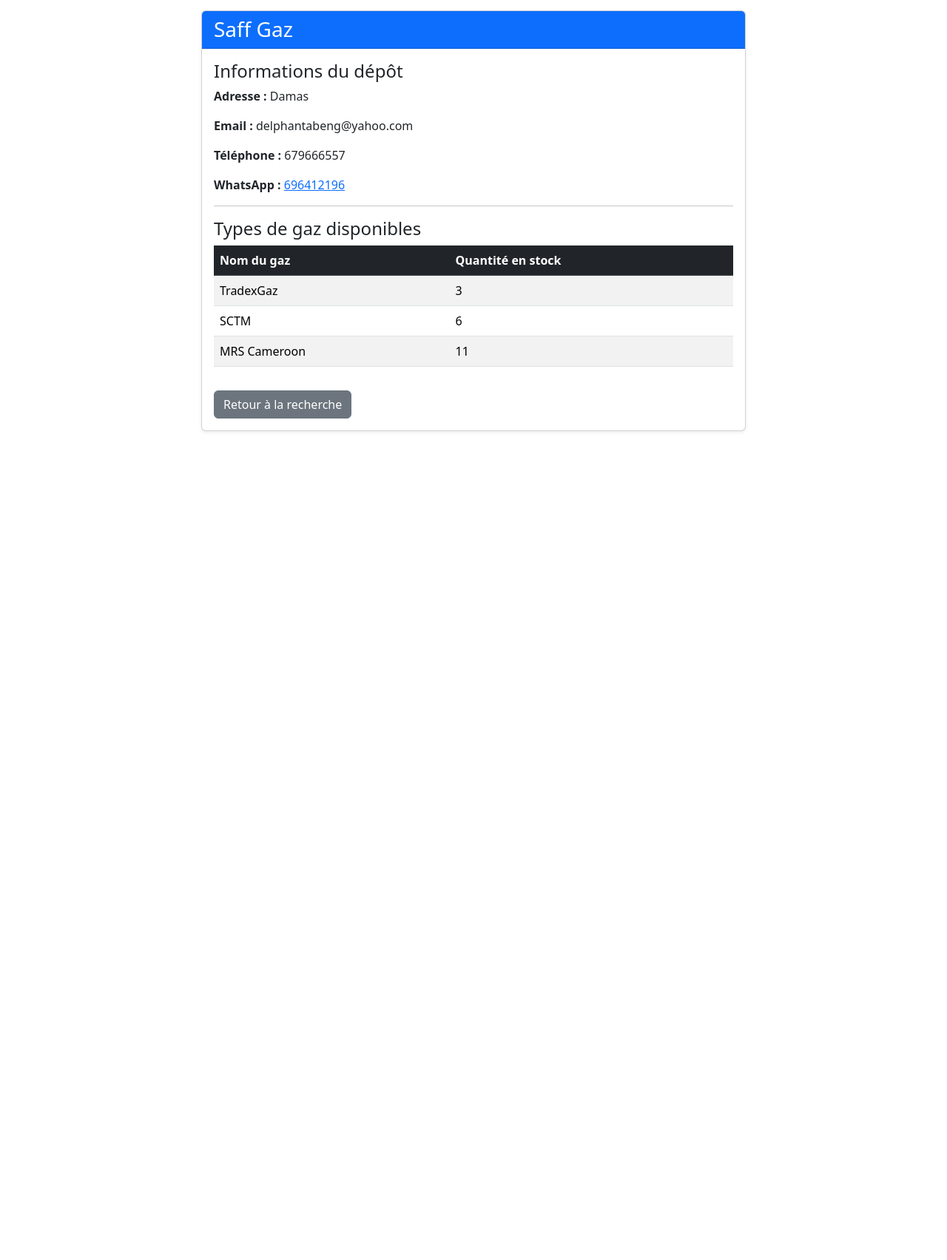
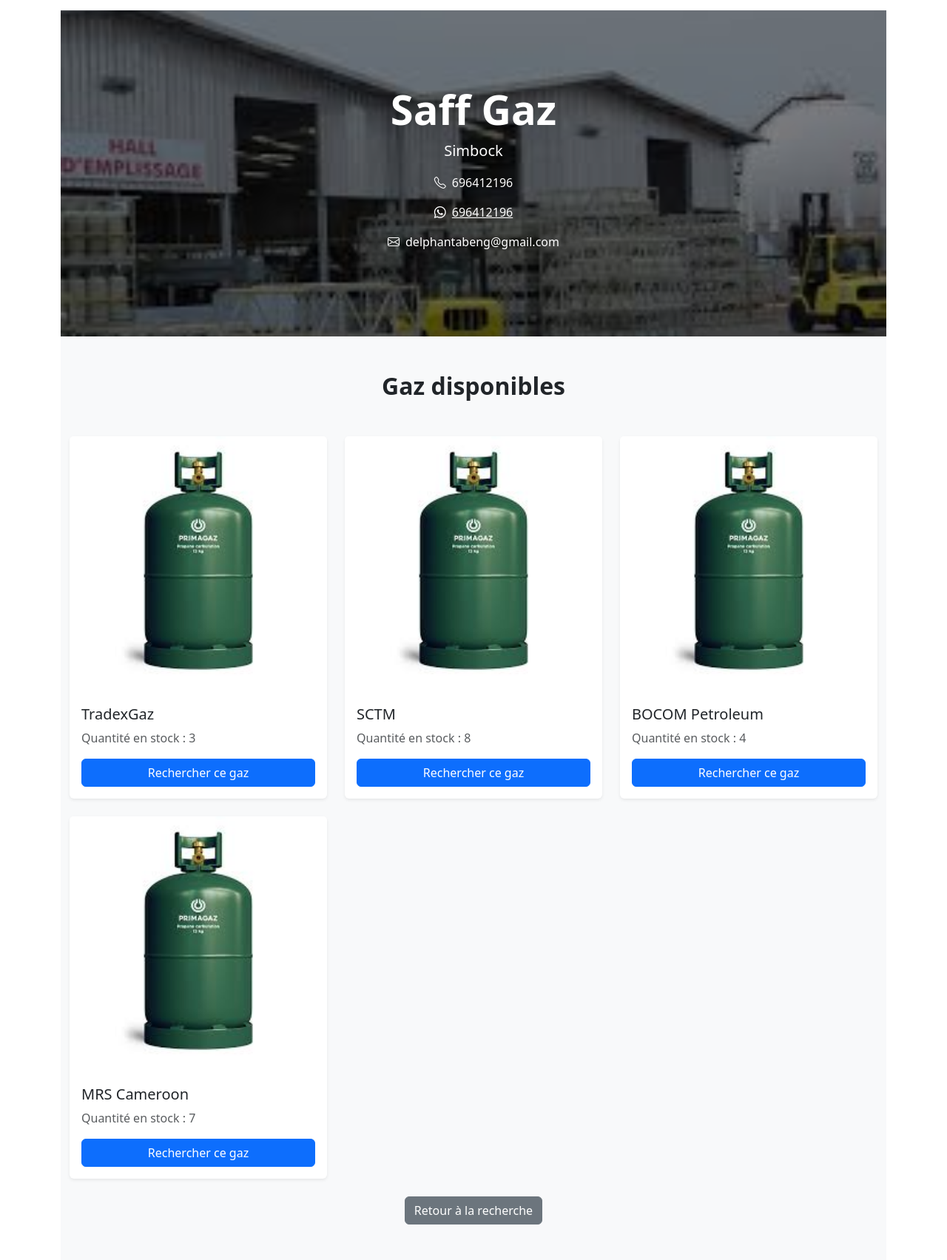
Before and after one commit to Tsabeng/Platform-de-gaz, a Django app: page /depot/1/ in a window 1280 px wide. Shown: the part 56-1760 px from the top of the page at 74% size. Before the commit the page ends 640 px from the top, so only its background shows below. Run offline with Django 3.2, Linux system fonts and the light colour scheme; data comes from the database, SQL or seed files in the repository.

Commit message:
amelioration du front de la page vitrine et ajout de la page de profil du depot

```diff
--- a/gestion_gaz/templates/vitrine_depot.html
+++ b/gestion_gaz/templates/vitrine_depot.html
@@ -1,51 +1,75 @@
 {% extends 'base.html' %}
+{% load static %}
 
 {% block contenu %}
-<div class="row">
-    <div class="col-md-8 mx-auto">
-        <div class="card shadow-sm mb-4">
-            <div class="card-header bg-primary text-white">
-                <h3 class="mb-0">{{ depot.nom }}</h3>
-            </div>
-            <div class="card-body">
-                <h4 class="card-title">Informations du dépôt</h4>
-                <p><strong>Adresse :</strong> {{ depot.adresse }}</p>
-                <p><strong>Email :</strong> {{ depot.proprietaire.email }}</p>
+<!-- Section héroïque du dépôt -->
+<section class="hero-section text-white text-center" style="background: linear-gradient(rgba(0, 0, 0, 0.5), rgba(0, 0, 0, 0.5)), {% if depot.image %}url('{{ depot.image.url }}'){% else %}url('https://images.unsplash.com/photo-1600585154340-be6161a56a0c?q=80&w=2070&auto=format&fit=crop'){% endif %} no-repeat center center/cover; padding: 100px 0;">
+    <div class="container">
+        <h1 class="display-4 fw-bold">{{ depot.nom }}</h1>
+        <p class="lead">{{ depot.adresse }}</p>
+        <div class="mt-3">
             {% if depot.telephone %}
-                    <p><strong>Téléphone :</strong> {{ depot.telephone }}</p>
+                <p><i class="bi bi-telephone me-2"></i>{{ depot.telephone }}</p>
             {% endif %}
             {% if depot.whatsapp %}
-                    <p><strong>WhatsApp :</strong> <a href="https://wa.me/{{ depot.whatsapp|urlencode }}" target="_blank">{{ depot.whatsapp }}</a></p>
+                <p><i class="bi bi-whatsapp me-2"></i><a href="https://wa.me/{{ depot.whatsapp|urlencode }}" target="_blank" class="text-white">{{ depot.whatsapp }}</a></p>
             {% endif %}
-                <hr>
-                <h4 class="card-title">Types de gaz disponibles</h4>
+            {% if depot.proprietaire.email %}
+                <p><i class="bi bi-envelope me-2"></i>{{ depot.proprietaire.email }}</p>
+            {% endif %}
+        </div>
+    </div>
+</section>
+
+<!-- Section types de gaz -->
+<section class="py-5 bg-light">
+    <div class="container">
+        <h2 class="text-center mb-5 fw-bold">Gaz disponibles</h2>
         {% if types_gaz %}
-                    <div class="table-responsive">
-                        <table class="table table-striped table-hover">
-                            <thead class="table-dark">
-                                <tr>
-                                    <th>Nom du gaz</th>
-                                    <th>Quantité en stock</th>
-                                </tr>
-                            </thead>
-                            <tbody>
-                                {% for type_gaz in types_gaz %}
-                                <tr>
-                                    <td>{{ type_gaz.nom }}</td>
-                                    <td>{{ type_gaz.quantite_stock }}</td>
-                                </tr>
-                                {% endfor %}
-                            </tbody>
-                        </table>
-                    </div>
-                {% else %}
-                    <div class="alert alert-info">
-                        Aucun gaz disponible dans ce dépôt.
-                    </div>
-                {% endif %}
-                <a href="{% url 'recherche_gaz' %}" class="btn btn-secondary mt-3">Retour à la recherche</a>
+            <div class="row g-4">
+                {% for gaz in types_gaz %}
+                    <div class="col-md-6 col-lg-4">
+                        <div class="card h-100 shadow-sm border-0 feature-card">
+                            <img src="{% static 'images/bouteille.jpeg' %}" class="card-img-top" alt="{{ gaz.nom }}">
+                            <div class="card-body">
+                                <h5 class="card-title">{{ gaz.nom }}</h5>
+                                <p class="card-text text-muted">Quantité en stock : {{ gaz.quantite_stock }}</p>
+                                <a href="{% url 'recherche_gaz' %}?nom_gaz={{ gaz.nom|urlencode }}" class="btn btn-primary w-100">Rechercher ce gaz</a>
                             </div>
                         </div>
                     </div>
+                {% empty %}
+                    <p class="text-center text-muted">Aucun gaz disponible pour le moment.</p>
+                {% endfor %}
             </div>
+        {% else %}
+            <p class="text-center text-muted">Aucun gaz disponible pour le moment.</p>
+        {% endif %}
+        <div class="text-center mt-4">
+            <a href="{% url 'recherche_gaz' %}" class="btn btn-secondary">Retour à la recherche</a>
+        </div>
+    </div>
+</section>
+
+<style>
+.feature-card {
+    transition: transform 0.3s ease, box-shadow 0.3s ease;
+}
+.feature-card:hover {
+    transform: translateY(-5px);
+    box-shadow: 0 10px 20px rgba(0, 0, 0, 0.15);
+}
+.feature-card .btn {
+    transition: background-color 0.3s ease;
+}
+.feature-card .btn:hover {
+    background-color: #0052cc;
+}
+.card-img-top {
+    transition: transform 0.3s ease;
+}
+.card-img-top:hover {
+    transform: scale(1.05);
+}
+</style>
 {% endblock %}
--- a/gestion_gaz/urls.py
+++ b/gestion_gaz/urls.py
@@ -10,4 +10,5 @@
     path('supprimer-type-gaz/<int:pk>/', views.supprimer_type_gaz, name='supprimer_type_gaz'),
     path('depot/<int:pk>/', views.vitrine_depot, name='vitrine_depot'),
     path('modifier-stock/<int:pk>/', views.modifier_stock, name='modifier_stock'),
+    path('profil-depot/', views.profil_depot, name='profil_depot'),
 ]
--- a/gestion_gaz/views.py
+++ b/gestion_gaz/views.py
@@ -4,7 +4,6 @@
 from django.contrib import messages
 from .forms import FormulaireInscription, FormulaireTypeGaz, FormulaireRechercheGaz, FormulaireMiseAJourStock
 from .models import TypeGaz, Depot, Client
-
 from django.db.models import Q
 
 def accueil(request):
@@ -13,10 +12,9 @@
 
     if request.user.is_authenticated and hasattr(request.user, 'client'):
         client_adresse = request.user.client.adresse.lower()
-        # Rechercher les dépôts dont l'adresse contient des parties de l'adresse du client
         depots_proches = Depot.objects.filter(
             Q(adresse__icontains=client_adresse) |
-            Q(adresse__icontains=client_adresse.split()[0])  # Recherche sur le premier mot
+            Q(adresse__icontains=client_adresse.split()[0])
         )[:3]
 
     return render(request, 'accueil.html', {
@@ -24,10 +22,9 @@
         'client_adresse': client_adresse
     })
 
-
 def inscription(request):
     if request.method == 'POST':
-        formulaire = FormulaireInscription(request.POST)
+        formulaire = FormulaireInscription(request.POST, request.FILES)
         if formulaire.is_valid():
             utilisateur = formulaire.save(commit=False)
             role = request.POST.get('role')
@@ -40,10 +37,11 @@
             elif role == 'depot':
                 Depot.objects.create(
                     proprietaire=utilisateur,
-                    nom=request.POST.get('nom_depot', utilisateur.username + ' Depot'),
+                    nom=formulaire.cleaned_data['nom_depot'],
                     adresse=formulaire.cleaned_data['adresse'],
                     telephone=formulaire.cleaned_data['telephone'],
-                    whatsapp=formulaire.cleaned_data['whatsapp']
+                    whatsapp=formulaire.cleaned_data['whatsapp'],
+                    image=formulaire.cleaned_data['image']
                 )
             login(request, utilisateur)
             messages.success(request, "Inscription réussie !")
@@ -74,14 +72,11 @@
             quantite_stock = form.cleaned_data['quantite_stock']
             est_disponible = form.cleaned_data['est_disponible']
 
-            # Vérifier si le type de gaz existe déjà dans le dépôt
             existing_gaz = TypeGaz.objects.filter(nom=nom, depot=depot).first()
             if existing_gaz:
-                # Rediriger vers la mise à jour du stock
                 messages.warning(request, f"Le type de gaz {nom} existe déjà. Veuillez mettre à jour le stock.")
                 return redirect('modifier_stock', pk=existing_gaz.pk)
             else:
-                # Créer un nouveau type de gaz
                 type_gaz = form.save(commit=False)
                 type_gaz.depot = depot
                 type_gaz.save()
@@ -137,6 +132,7 @@
 def recherche_gaz(request):
     formulaire = FormulaireRechercheGaz(request.GET or None)
     resultats = []
+
     if formulaire.is_valid():
         nom_gaz = formulaire.cleaned_data['nom_gaz']
         adresse = formulaire.cleaned_data['adresse']
@@ -147,9 +143,59 @@
         )
         if adresse:
             resultats = resultats.filter(depot__adresse__icontains=adresse)
-    return render(request, 'recherche_gaz.html', {'formulaire': formulaire, 'resultats': resultats})
+
+        if request.user.is_authenticated and hasattr(request.user, 'client'):
+            client_adresse = request.user.client.adresse.lower()
+            resultats_proches = resultats.filter(
+                Q(depot__adresse__icontains=client_adresse) |
+                Q(depot__adresse__icontains=client_adresse.split()[0])
+            )
+            resultats_autres = resultats.exclude(
+                Q(depot__adresse__icontains=client_adresse) |
+                Q(depot__adresse__icontains=client_adresse.split()[0])
+            )
+            resultats = list(resultats_proches) + list(resultats_autres)
+
+    return render(request, 'recherche_gaz.html', {
+        'formulaire': formulaire,
+        'resultats': resultats
+    })
 
 def vitrine_depot(request, pk):
     depot = get_object_or_404(Depot, pk=pk)
     types_gaz = TypeGaz.objects.filter(depot=depot, est_disponible=True, quantite_stock__gt=0)
-    return render(request, 'vitrine_depot.html', {'depot': depot, 'types_gaz': types_gaz})
+    return render(request, 'vitrine_depot.html', {
+        'depot': depot,
+        'types_gaz': types_gaz
+    })
+
+@login_required
+def profil_depot(request):
+    if not check_depot_access(request.user):
+        messages.error(request, "Seuls les propriétaires de dépôts peuvent accéder à cette page.")
+        return redirect('accueil')
+    depot = request.user.depot
+    if request.method == 'POST':
+        form = FormulaireInscription(request.POST, request.FILES, instance=request.user)
+        if form.is_valid():
+            form.save()
+            depot.nom = form.cleaned_data['nom_depot']
+            depot.adresse = form.cleaned_data['adresse']
+            depot.telephone = form.cleaned_data['telephone']
+            depot.whatsapp = form.cleaned_data['whatsapp']
+            if form.cleaned_data['image']:
+                depot.image = form.cleaned_data['image']
+            depot.save()
+            messages.success(request, "Profil du dépôt mis à jour avec succès !")
+            return redirect('profil_depot')
+    else:
+        form = FormulaireInscription(
+            instance=request.user,
+            initial={
+                'nom_depot': depot.nom,
+                'adresse': depot.adresse,
+                'telephone': depot.telephone,
+                'whatsapp': depot.whatsapp,
+            }
+        )
+    return render(request, 'profil_depot.html', {'form': form, 'depot': depot})
--- a/plateforme_gaz/settings.py
+++ b/plateforme_gaz/settings.py
@@ -123,5 +123,9 @@
 DEFAULT_AUTO_FIELD = 'django.db.models.BigAutoField'
 
 # Redirect to home page after login and logout
+LOGIN_URL = '/comptes/login/'
 LOGIN_REDIRECT_URL = 'accueil'
 LOGOUT_REDIRECT_URL = 'accueil'
+
+MEDIA_URL = '/media/'
+MEDIA_ROOT = BASE_DIR / 'media'
--- a/plateforme_gaz/urls.py
+++ b/plateforme_gaz/urls.py
@@ -1,9 +1,10 @@
-
 from django.contrib import admin
 from django.urls import path, include
+from django.conf import settings
+from django.conf.urls.static import static
 
 urlpatterns = [
     path('admin/', admin.site.urls),
     path('', include('gestion_gaz.urls')),
     path('comptes/', include('django.contrib.auth.urls')),
-]
+] + static(settings.MEDIA_URL, document_root=settings.MEDIA_ROOT)
```
Also changed, not shown: gestion_gaz/forms.py (+13 -2 lines), gestion_gaz/models.py (+10 -14 lines), gestion_gaz/templates/accueil.html (+17 -1 lines), gestion_gaz/templates/profil_depot.html (added, +42 -0 lines), db.sqlite3, gestion_gaz/migrations/0001_initial.py (added), gestion_gaz/migrations/0002_auto_20250723_1348.py (added), gestion_gaz/migrations/__init__.py (added), media/depots/images/depot1.jpeg (added), 1 other file. Lines whose indentation alone changed are shown as unchanged.
